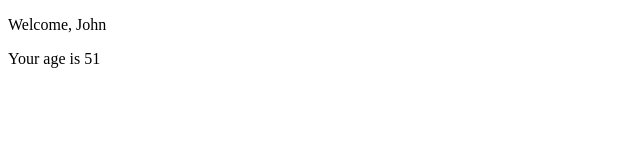
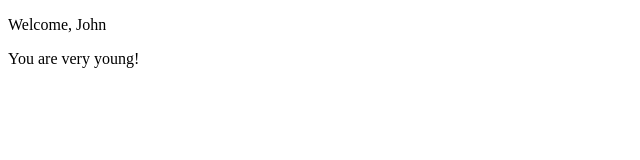
Before and after one commit to elga-mancini/React, a React (Create React App) app in the folder app-react/: page / in a window 1280 px wide. Shown: the top 160 px of the page, without its empty margins (0-640 px from the left). Built offline with nearby package versions, Linux system fonts and the light colour scheme.

Commit message:
eseguito

```diff
--- a/app-react/src/Age.js
+++ b/app-react/src/Age.js
@@ -4,7 +4,7 @@
   render() {
     return (
       <div>
-        {this.props.age>18 && this.props.age<65 ? <p>Your age is {this.props.age}</p> : null}
+        {this.props.age>18 && this.props.age<65 ? <p>Your age is {this.props.age}</p> : <p>You are very young!</p>}
       </div>
     );
   }
--- a/app-react/src/Welcome.js
+++ b/app-react/src/Welcome.js
@@ -8,7 +8,7 @@
         {this.props.name == "John" ? (
           <div>
             <p>Welcome, {this.props.name}</p>
-            <Age age={51} />
+            <Age age={7} />
           </div>
         ) :
         (
```
